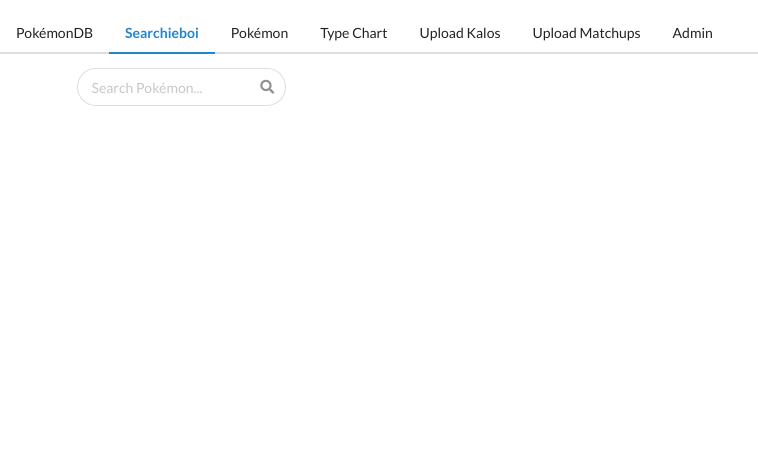
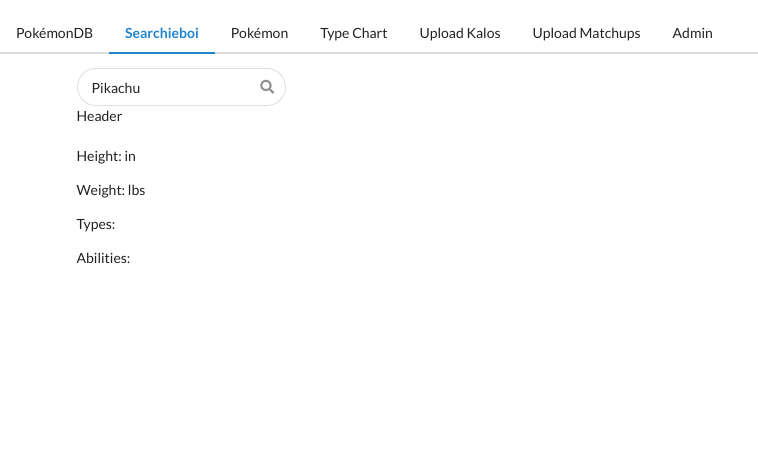
Before and after one commit to 0xADD1E/Databases-Project, a Django app: page /searchieboi in a window 1280 px wide. Shown: the top 463 px of the page, without its empty margins (0-758 px from the left). Run offline with Django 3.2, Linux system fonts and the light colour scheme; data that the repository does not hold is empty.

Commit message:
added basic search functionality

```diff
--- a/Phase2/frontend/templates/searchieboi.html
+++ b/Phase2/frontend/templates/searchieboi.html
@@ -2,16 +2,52 @@
 
 <div class="ui search">
     <div class="ui icon input">
-        <input class="prompt" type="text" placeholder="Search Pokémon...">
+        <input class="prompt" type="text" placeholder="Search Pokémon..." value="Pikachu">
         <i class="search icon"></i>
     </div>
     <div class="results"></div>
 </div>
 
+    <div id="modal_header" class="header">Header</div>
+    <div class="image content">
+        <img id="modal_image" class="image">
+        <div class="description">
+            <p>Height: <span id="modal_height"></span>in</p>
+            <p>Weight: <span id="modal_weight"></span>lbs</p>
+            <p>Types: <span id="modal_types"></span></p>
+            <p>Abilities: <span id="modal_abilities"></span></p>
+        </div>
+    </div>
 <script>
+    function loadData(name) {
+        let xhr = new XMLHttpRequest();
+        xhr.open('GET', `/pkmn?for=${name}`);
+        xhr.onload = function () {
+            if (xhr.status == 200) {
+                response_parsed = JSON.parse(xhr.response)
+                console.log(response_parsed)
+                $('#modal_header').text(response_parsed.name + " #" + response_parsed.id)
+                $('#modal_height').text(response_parsed.height)
+                $('#modal_weight').text(response_parsed.weight)
+                $('#modal_types').text(response_parsed.types
+                    .map(x => x.charAt(0).toUpperCase() + x.substr(1).toLowerCase())
+                    .reduce((acc, i) => acc + ', ' + i))
+                if (response_parsed.abilities.length > 0)
+                    $('#modal_abilities').text(response_parsed.abilities
+                        .map(x => x.charAt(0).toUpperCase() + x.substr(1).toLowerCase())
+                        .reduce((acc, i) => acc + ', ' + i))
+                $('#modal_image').attr('src', response_parsed.image)
+                $('.large.modal').modal('show');
+            }
+        };
+        xhr.send();
+    }
+
+    var name = $(".prompt").val()
     $('.ui.search').search({
-        source: {{ pokemon_names| safe}}
+        source: {{ pokemon_names | safe }}
         })
+    loadData(name)
 </script>
 
 {% endblock %}
```
